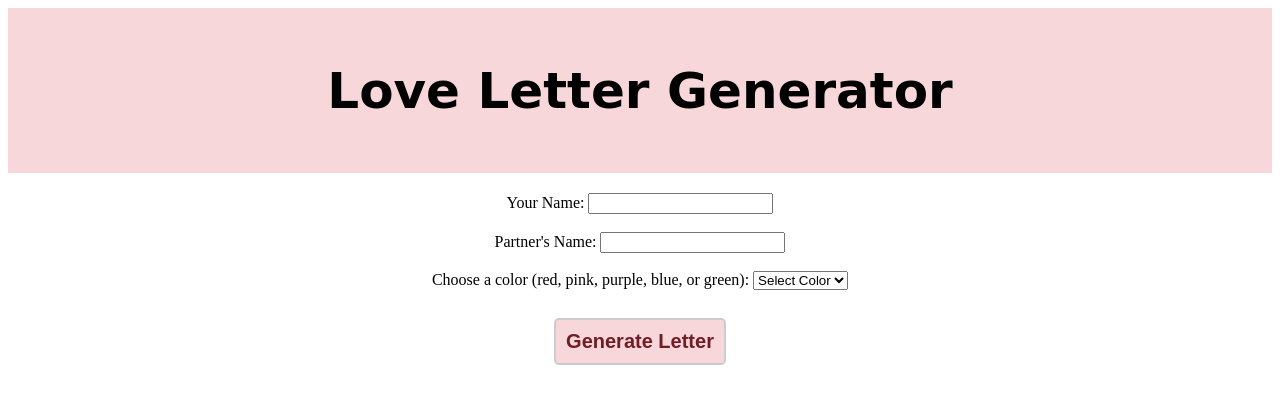
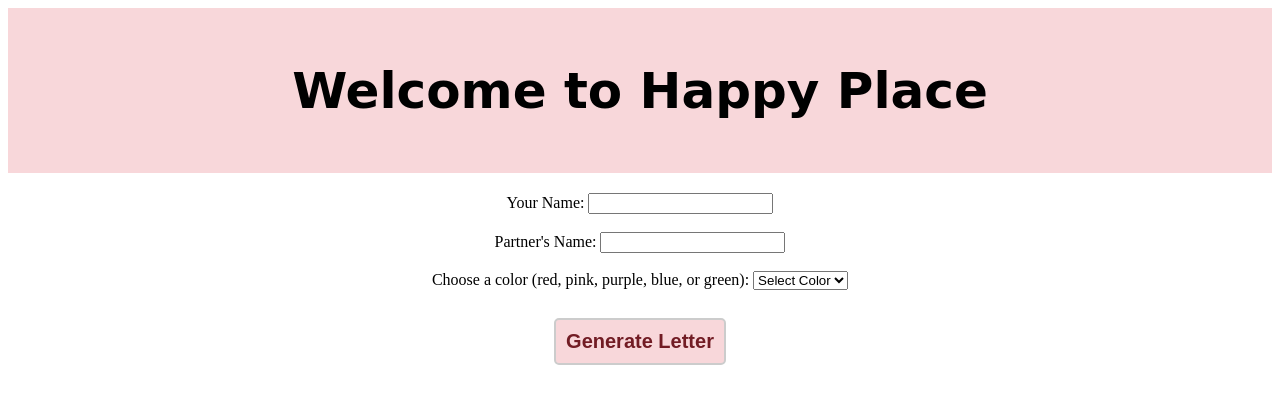
Before and after one commit to yeexki/Letter-Love, a plain HTML site: page index.html in a window 1280 px wide. Drawn offline with Linux system fonts and the light colour scheme.

Commit message:
Update index.html

```diff
--- a/index.html
+++ b/index.html
@@ -7,7 +7,7 @@
 </head>
 <body>
 	<header>
-		<h1>Love Letter Generator</h1>
+		<h1>Welcome to Happy Place</h1>
 	</header>
 	<main>
 		<form>
```
